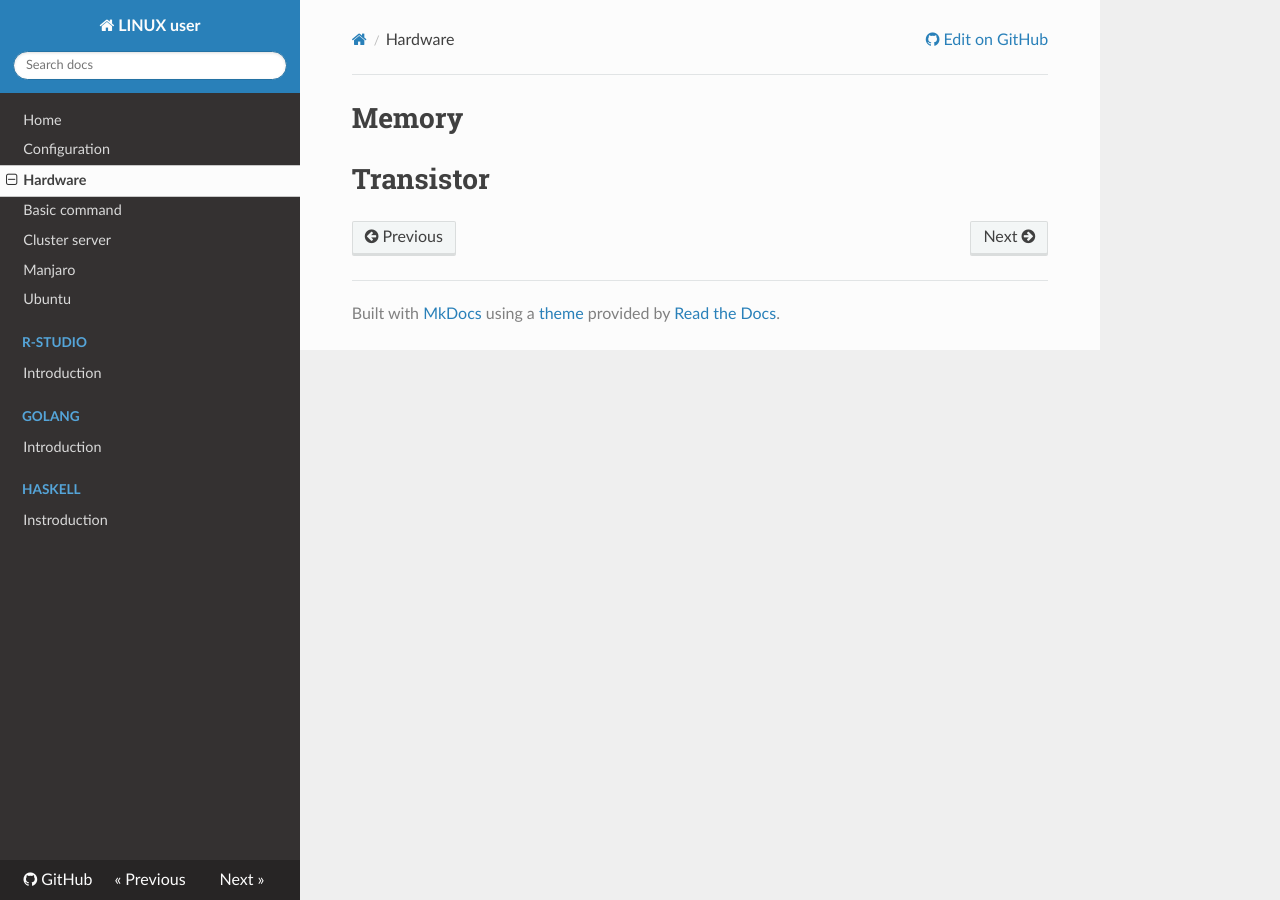
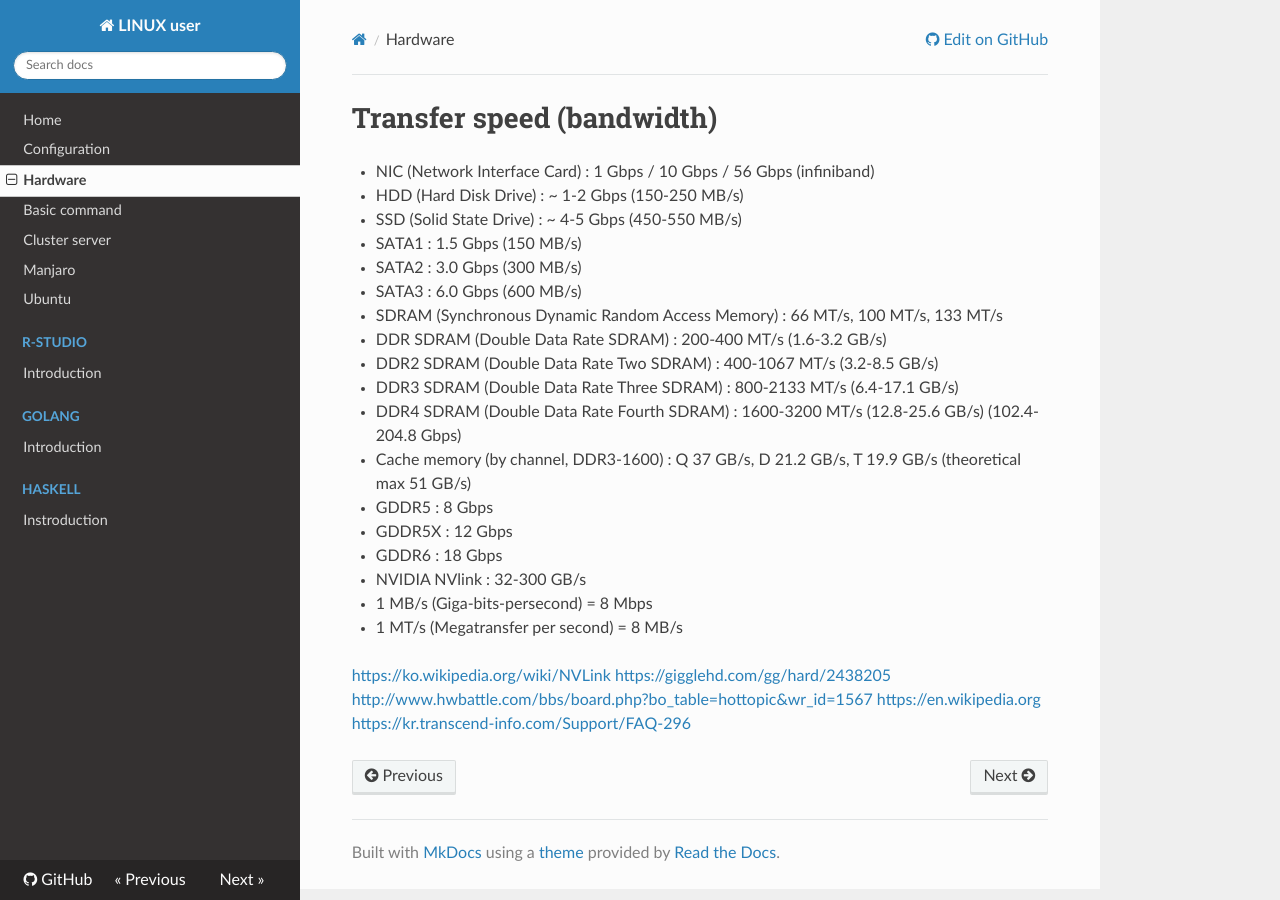
Before and after one commit to WonyoungCho/LINUX, an MkDocs documentation site: the page built from docs/hardware.md, in a window 1280 px wide. Built offline with MkDocs 1.6.1, drawn with Linux system fonts in a browser that asks for light colours; nearby versions of some CDN libraries; old or Windows-style settings are respelled for this version of MkDocs.

Commit message:
Update hardware.md

```diff
--- a/docs/hardware.md
+++ b/docs/hardware.md
@@ -1,5 +1,27 @@
-# Memory
+# Transfer speed (bandwidth)
 
+- NIC (Network Interface Card) : 1 Gbps / 10 Gbps / 56 Gbps (infiniband)
+- HDD (Hard Disk Drive) : ~ 1-2 Gbps (150-250 MB/s)
+- SSD (Solid State Drive) : ~ 4-5 Gbps (450-550 MB/s)
+- SATA1 : 1.5 Gbps (150 MB/s)
+- SATA2 : 3.0 Gbps (300 MB/s)
+- SATA3 : 6.0 Gbps (600 MB/s)
+- SDRAM (Synchronous Dynamic Random Access Memory) : 66 MT/s, 100 MT/s, 133 MT/s
+- DDR SDRAM (Double Data Rate SDRAM) : 200-400 MT/s (1.6-3.2 GB/s)
+- DDR2 SDRAM (Double Data Rate Two SDRAM) : 400-1067 MT/s (3.2-8.5 GB/s)
+- DDR3 SDRAM (Double Data Rate Three SDRAM) : 800-2133 MT/s (6.4-17.1 GB/s)
+- DDR4 SDRAM (Double Data Rate Fourth SDRAM) : 1600-3200 MT/s (12.8-25.6 GB/s) (102.4-204.8 Gbps)
+- Cache memory (by channel, DDR3-1600) : Q 37 GB/s, D 21.2 GB/s, T 19.9 GB/s (theoretical max  51 GB/s)
+- GDDR5 : 8 Gbps
+- GDDR5X : 12 Gbps
+- GDDR6 : 18 Gbps
+- NVIDIA NVlink : 32-300 GB/s
 
+- 1 MB/s (Giga-bits-persecond) = 8 Mbps
+- 1 MT/s (Megatransfer per second) = 8 MB/s
 
-# Transistor
+<https://ko.wikipedia.org/wiki/NVLink>
+<https://gigglehd.com/gg/hard/2438205>
+<http://www.hwbattle.com/bbs/board.php?bo_table=hottopic&wr_id=1567>
+<https://en.wikipedia.org>
+<https://kr.transcend-info.com/Support/FAQ-296>
```
